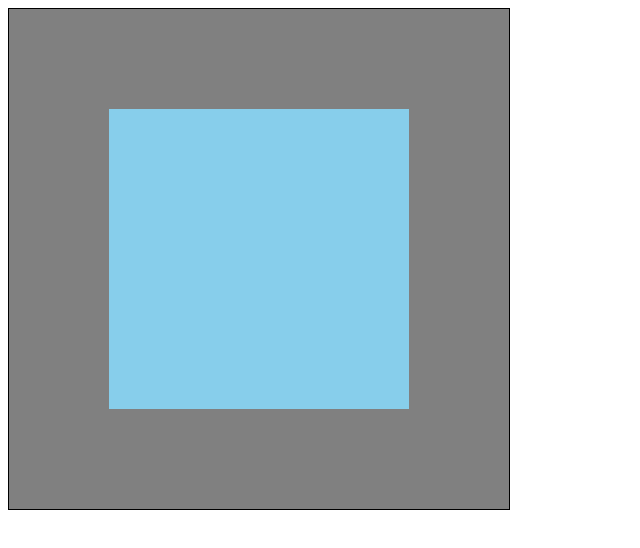
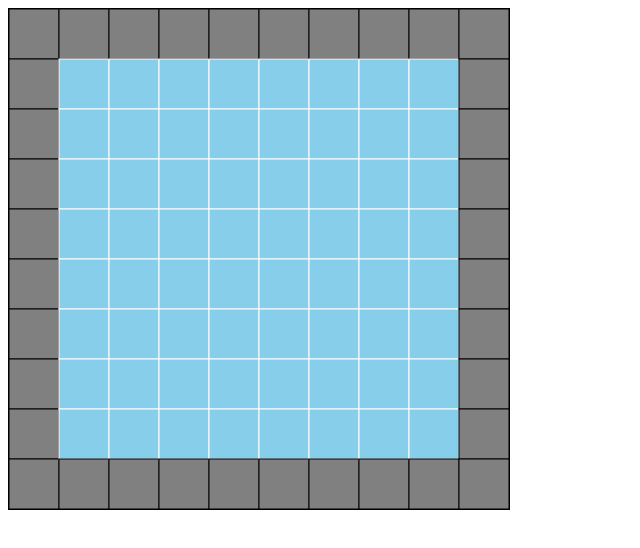
Before and after one commit to KenzoM/fcc-roguelike-dungeon-crawler, a React (Create React App) app: page / in a window 1280 px wide. Shown: the top 548 px of the page, without its empty margins (0-640 px from the left). Built offline with nearby package versions, Linux system fonts and the light colour scheme.

Commit message:
changed map to 10x10 and added css strokes

```diff
--- a/src/components/Tiles.js
+++ b/src/components/Tiles.js
@@ -6,12 +6,12 @@ export default class Tiles extends Component {
   }
   render(){
     const tile = this.props.cell === 0 ? "wall" : "floor";
-    const row = this.props.row * 100;
-    const col = this.props.column * 100;
+    const row = this.props.row * 50;
+    const col = this.props.column * 50;
     console.log(row)
 
     return(
-      <rect x={row} y={col} width="100" height="100" className={tile}/>
+      <rect x={row} y={col} width="50" height="50" className={tile}/>
     )
   }
 }
--- a/src/reducers/reducers_mapGenerator.js
+++ b/src/reducers/reducers_mapGenerator.js
@@ -1,7 +1,7 @@
 //ACTIONS
 
 let initialState = {
-  grid : mapGenerator(5,5), //generates map 5 x 5
+  grid : mapGenerator(10,10),
   player : {
     coordinates : null,
     health : 100 ,
--- a/src/stylesheets/styles.css
+++ b/src/stylesheets/styles.css
@@ -4,8 +4,10 @@ svg {
 
 .wall{
   fill: gray;
+  stroke: black;
 }
 
 .floor{
   fill: skyblue;
+  stroke: white;
 }
```
